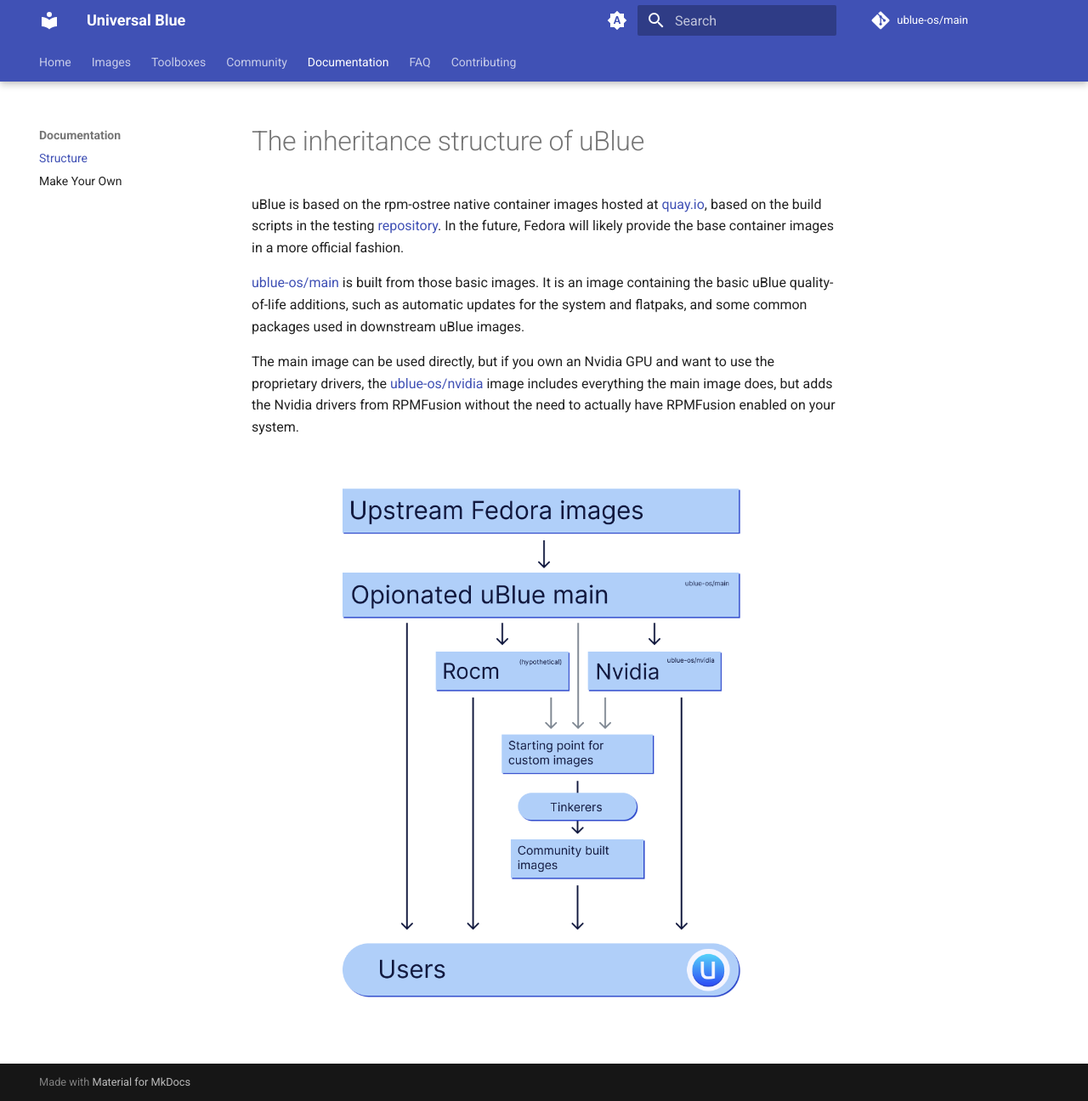
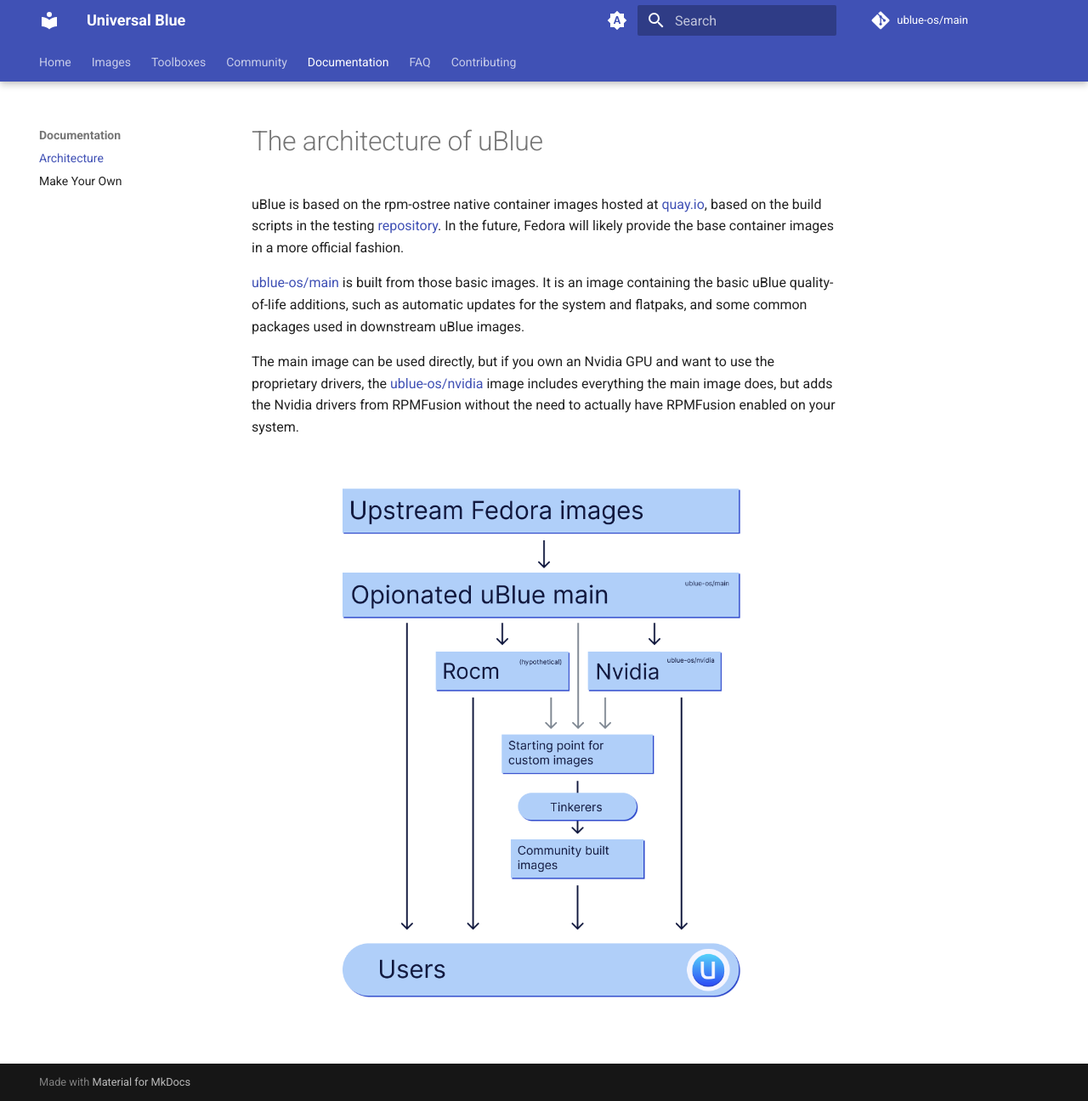
Before and after one commit to ublue-os/website, an MkDocs documentation site: the page built from docs/architecture.md, in a window 1280 px wide and 1296 px high. Shown: the whole window at 85% size. Built offline with MkDocs 1.6.1 and Material for MkDocs 9.7.7, drawn with Linux system fonts in a browser that asks for light colours; comment, search, counter and statistics services are not loaded.

Commit message:
feat: rename structure to architecture

```diff
--- a/docs/structure.md
+++ b/docs/architecture.md
@@ -1,4 +1,4 @@
-# The inheritance structure of uBlue
+# The architecture of uBlue
 
 uBlue is based on the rpm-ostree native container images hosted at [quay.io](https://quay.io/organization/fedora-ostree-desktops), based on the build scripts in the testing [repository](https://gitlab.com/fedora/ostree/ci-test). In the future, Fedora will likely provide the base container images in a more official fashion.
 
@@ -6,4 +6,4 @@ uBlue is based on the rpm-ostree native container images hosted at [quay.io](htt
 
 The main image can be used directly, but if you own an Nvidia GPU and want to use the proprietary drivers, the [ublue-os/nvidia](https://github.com/ublue-os/nvidia) image includes everything the main image does, but adds the Nvidia drivers from RPMFusion without the need to actually have RPMFusion enabled on your system.
 
-![Graph of the Ublue structure. Upstream Fedora images on the top, and only the opinionated main inherits from it. Users are on the bottom, and users get the Ublue main image, a hypothetical image intended for Amd gpus and another existing one for Nvidia gpus. A starting point image inherits from the main, Amd and Nvidia images, and it is inteded for further customization by tinkerers into community-built images.](ublue-structure-graph.png)
+![Graph of the Ublue structure. Upstream Fedora images on the top, and only the opinionated main inherits from it. Users are on the bottom, and users get the Ublue main image, a hypothetical image intended for Amd gpus and another existing one for Nvidia gpus. A starting point image inherits from the main, Amd and Nvidia images, and it is inteded for further customization by tinkerers into community-built images.](ublue-architecture-graph.png)
--- a/mkdocs.yml
+++ b/mkdocs.yml
@@ -44,7 +44,7 @@ nav:
     - Code of Conduct: CODE_OF_CONDUCT.md
     - Values: values.md
   - Documentation:
-    - Structure: structure.md
+    - Architecture: architecture.md
     - Make Your Own: making-your-own.md
   - FAQ: faq.md
   - Contributing: CONTRIBUTING.md
```
Also changed, not shown: docs/ublue-architecture-graph.png (renamed from docs/ublue-structure-graph.png).
